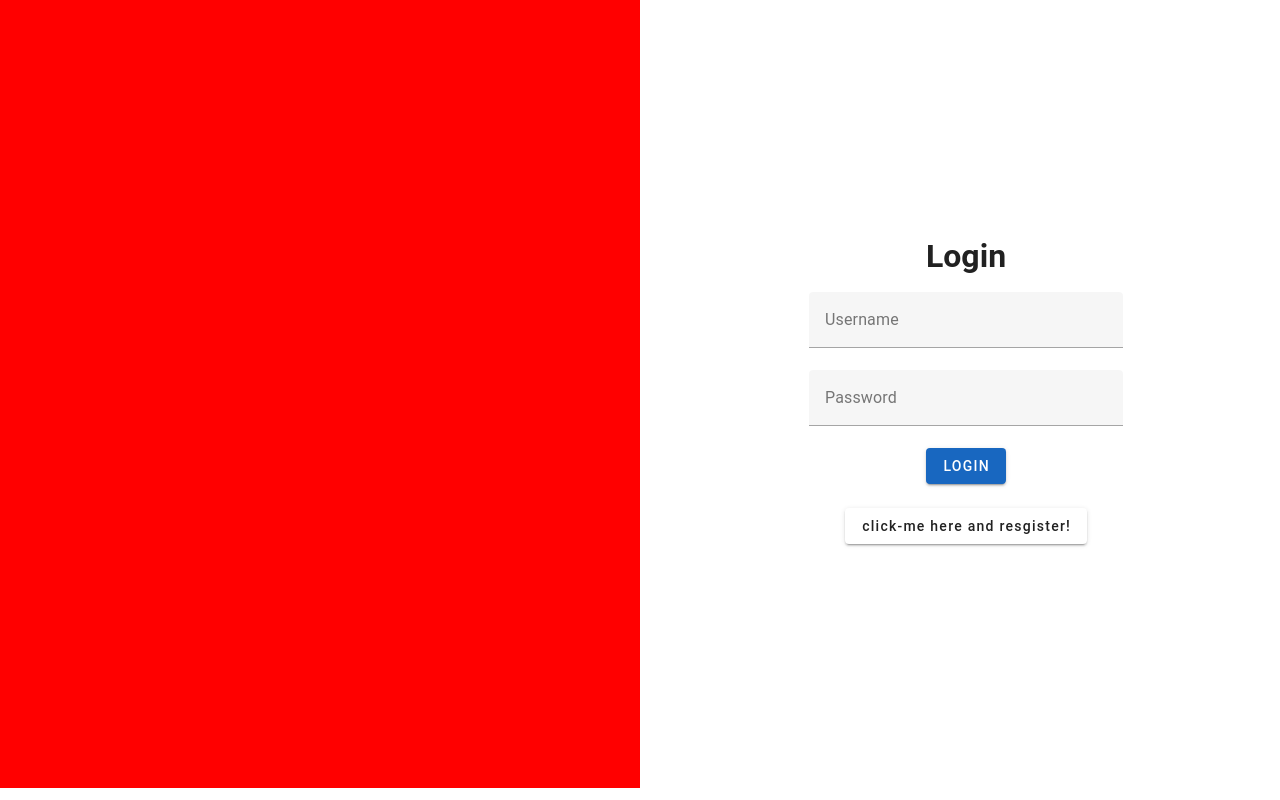
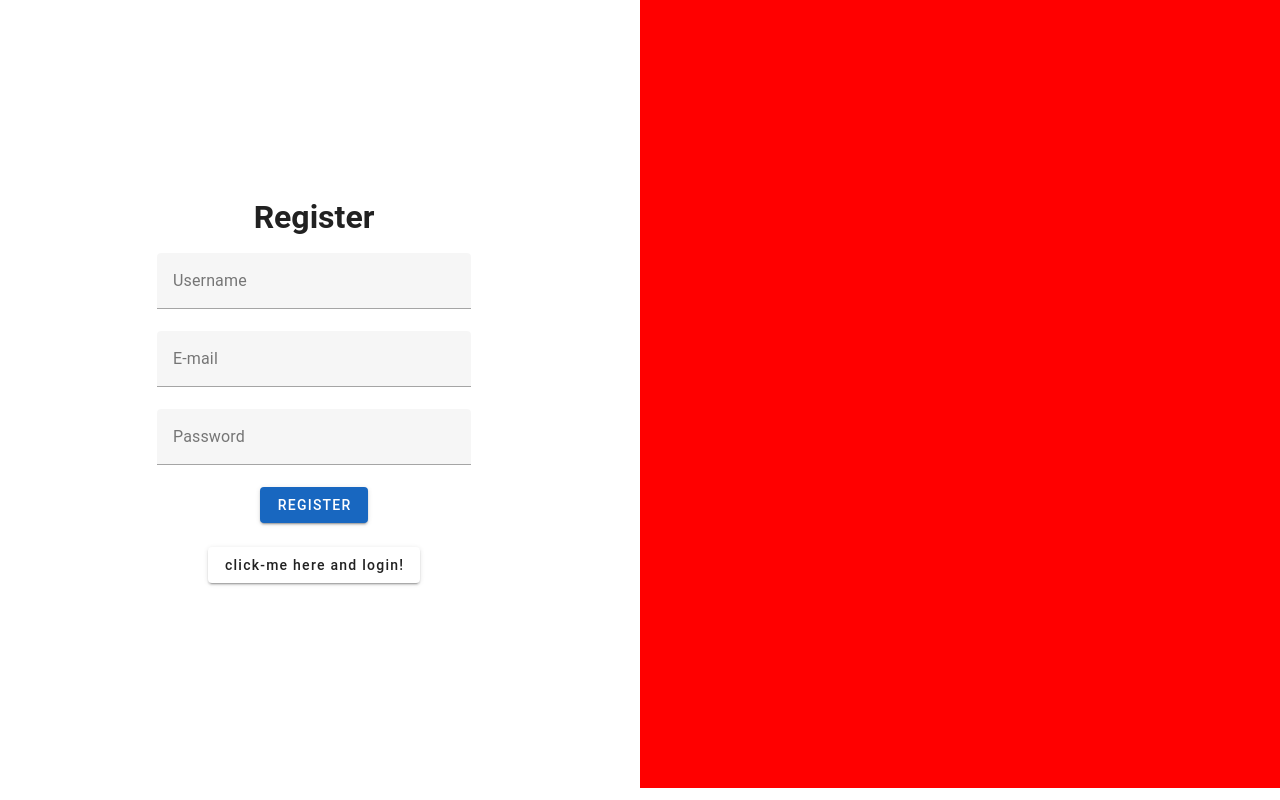
Before and after one commit to AntonioCassian/w-chat, a Vue app: page /register in a window 1280 px wide. Before the commit this address led to /login. Built offline with nearby package versions, Linux system fonts and the light colour scheme.

Commit message:
feat: register user

```diff
--- a/src/store/store.js
+++ b/src/store/store.js
@@ -1,8 +1,10 @@
 import { createStore } from 'vuex'
 import axios from 'axios';
+import api from '@/plugins/axios';
+
 
 const auth = token => {
-  axios.defaults.headers.common['Authorization'] = `Bearer ${token}`
+  api.defaults.headers.common['Authorization'] = `Bearer ${token}`
 }
 
 const setLocalToken = token => {
@@ -34,6 +36,20 @@ const store = createStore({
     Authorization: state => !!state.token
   },
   actions: {
+
+
+    async Register(data) {
+      await api.post('/user', data)
+    },
+    async logIn({ dispatch }, data) {
+      await api.post('/tokens', data).then(response => {
+        dispatch('ActionSetUser', response.data.user)
+        dispatch('ActionSetToken', response.data.token)
+      })
+      .catch(error => {
+          console.error('Erro na requisição de login:', response.data.errors);
+        });
+    },
     ActionSetUser({ commit }, payload) {
       commit('SET_USER', payload)
     },
@@ -41,15 +57,6 @@ const store = createStore({
       auth(payload)
       setLocalToken(payload)
       commit('SET_TOKEN', payload)
-    },
-    async logIn({ dispatch }, data) {
-      await axios.post('/tokens', data).then(response => {
-        dispatch('ActionSetUser', response.data.user)
-        dispatch('ActionSetToken', response.data.token)
-      })
-        .catch(error => {
-          console.error('Erro na requisição de login:', error.response.data);
-        });
     },
     ActionLogout({ dispatch }) {
       auth('')
@@ -76,7 +83,7 @@ const store = createStore({
     ActionSession({ dispatch }) {
       return new Promise(async (resolve, reject) => {
         try {
-          const { data: { user } } = await axios.get('/tokens')
+          const { data: { user } } = await api.get('/tokens')
           const token = getLocalToken();
 
           if (token) {
--- a/src/views/Register.vue
+++ b/src/views/Register.vue
@@ -3,11 +3,11 @@
     <v-col cols="6" class="d-flex flex-column justify-center align-center text-center">
       <v-sheet width="50%">
         <Title title="Register" />
-        <v-form>
+        <v-form @submit.prevent="registrar">
           <v-text-field type="text" label="Username" :rules="usernameR" v-model="user.username"></v-text-field>
           <v-text-field type="email" label="E-mail" :rules="emailR" v-model="user.email"></v-text-field>
           <v-text-field type="password" label="Password" :rules="passwordR" v-model="user.password"></v-text-field>
-          <v-btn color="primary" @click.prevent="registrar">Register</v-btn>
+          <v-btn color="primary">Register</v-btn>
           <v-alert type="error" v-if="erros.length > 0">
             <ul>
               <li v-for="erro in erros" :key="erro">{{ erro }}</li>
@@ -53,10 +53,14 @@ export default {
     };
   },
   methods: {
-    registrar() {
-      alert('ok!')
+    async registrar() {
+      try {
+        await this.$store.dispatch('Register', this.user)
+        this.$router.push({path: '/'})
+      } catch (err) {
+        console.error('Erro na requisição de login:', err);
+      }
     }
-
   }
 
 }
```
Also changed, not shown: src/router/index.js (+6 -6 lines).
